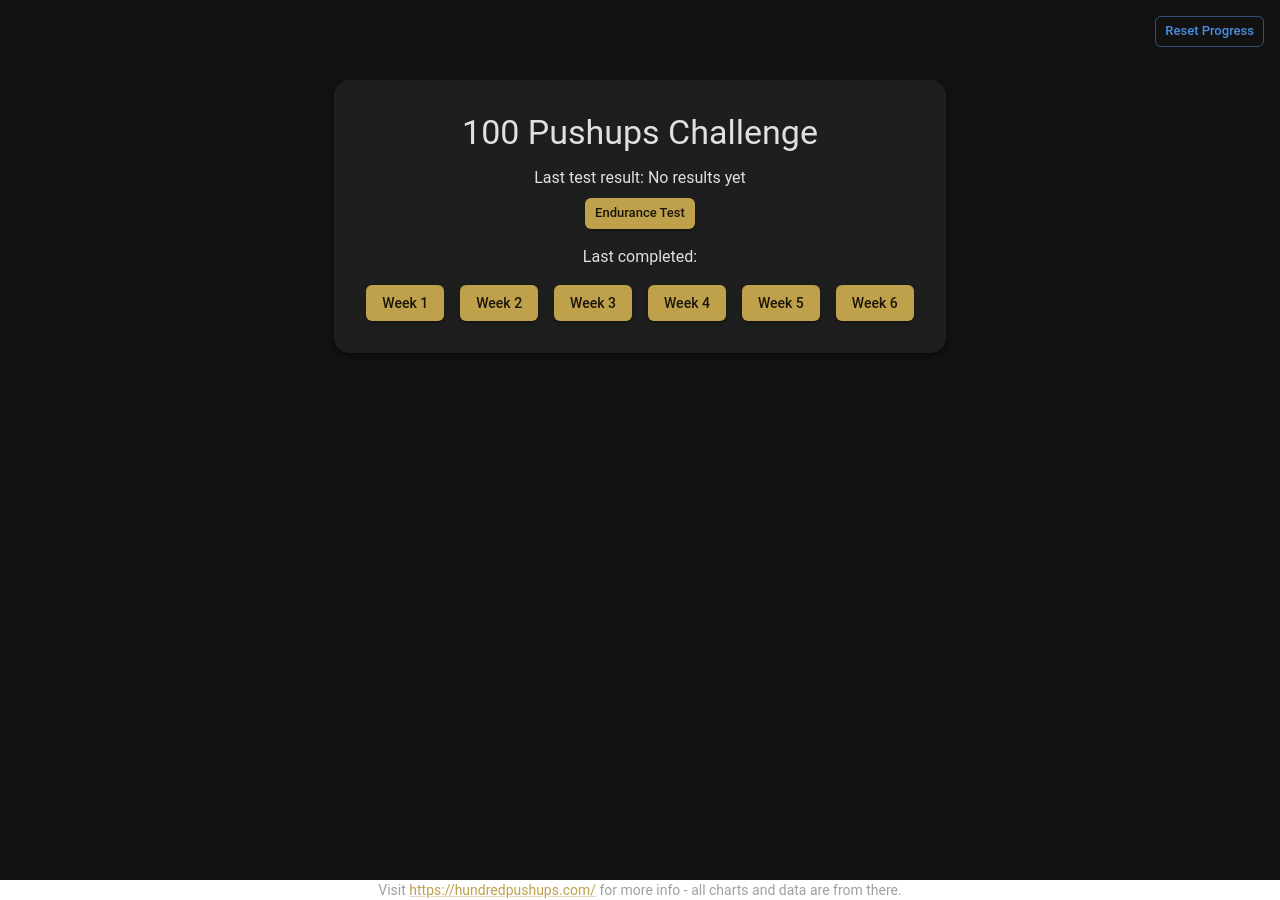
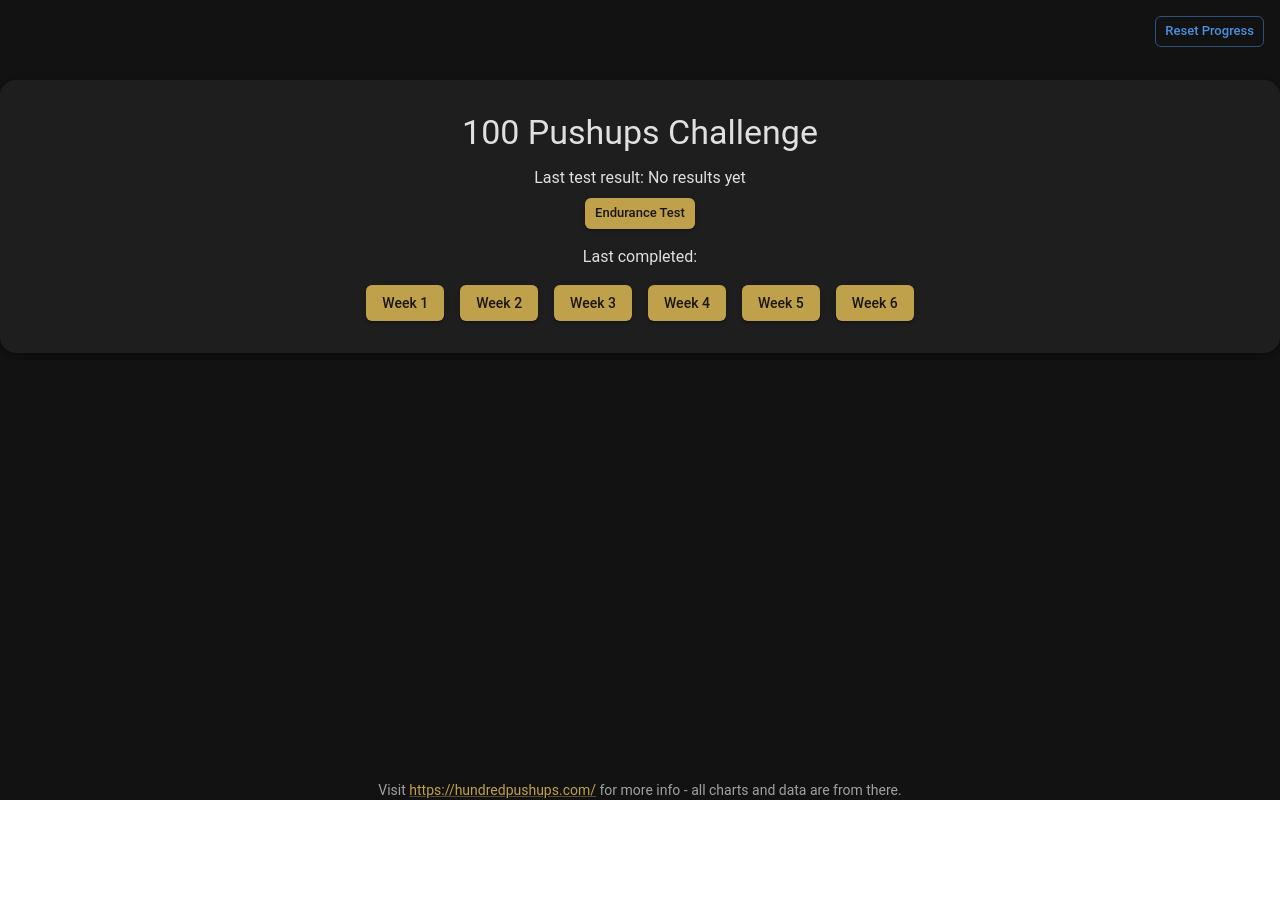
Before and after one commit to celentanoad/100pushups, a React (Vite) app: page / in a window 1280 px wide. After the commit the page ends 800 px from the top, so only its background shows below. Built offline with nearby package versions, Linux system fonts and the light colour scheme.

Commit message:
fix footer position

```diff
--- a/src/App.jsx
+++ b/src/App.jsx
@@ -44,10 +44,16 @@ function App() {
   }
 
   return (
-    <>
     <Box
     sx={{
       display: 'flex',
+      flexDirection: 'column',
+      minHeight: '100vh',
+      backgroundColor: theme.palette.background.default,
+    }}>
+      <Box
+        sx={{
+          flex: 1,
           alignItems: 'center',
           paddingTop: theme.spacing(10),
           flexDirection: 'column',
@@ -162,7 +168,7 @@ function App() {
           Visit <Link href="https://hundredpushups.com/">https://hundredpushups.com/</Link> for more info - all charts and data are from there.
         </Typography>
       </Box>
-    </>
+    </Box>
   );
 }
 
```
Lines whose indentation alone changed are shown as unchanged.
